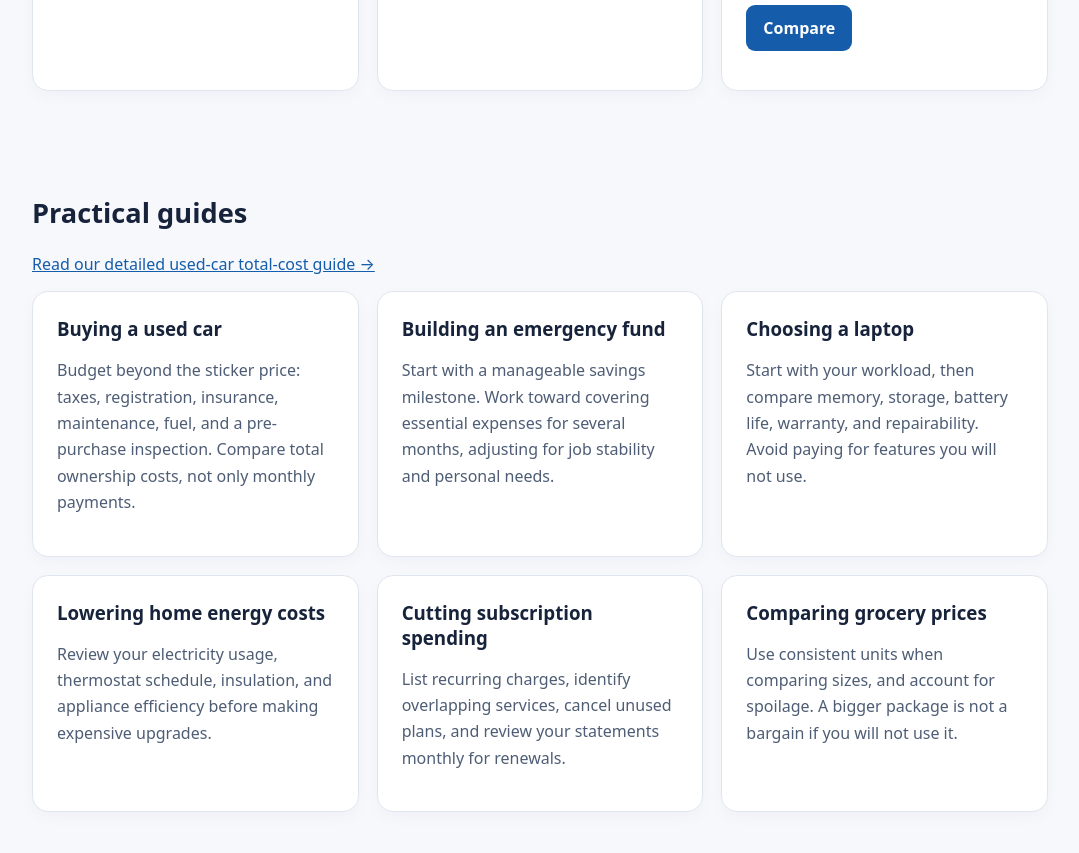
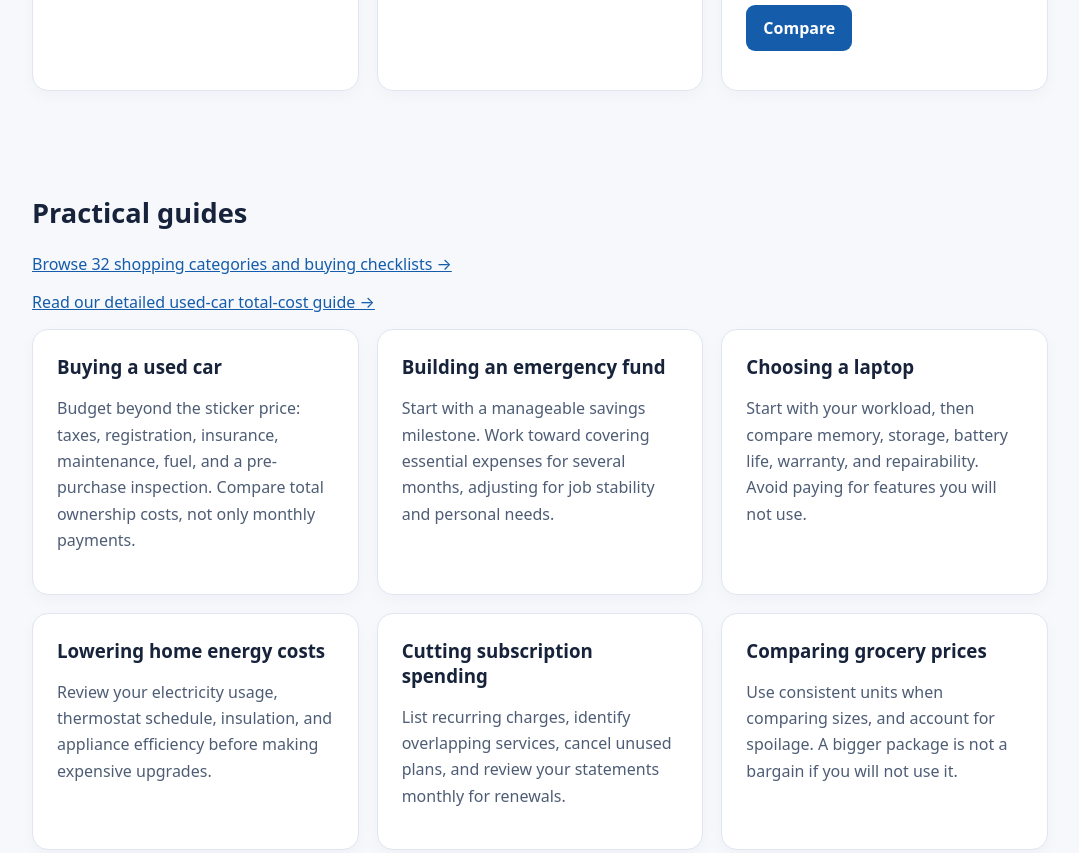
Before and after one commit to ytbrucevincenzo-cell/everyday-atlas, a plain HTML site: page index.html in a window 1280 px wide. Shown: the part 1080-1933 px from the top of the page, without its empty margins (100-1179 px from the left). Drawn offline with Linux system fonts and the light colour scheme.

Commit message:
Feature affiliate shopping guides on homepage

```diff
--- a/index.html
+++ b/index.html
@@ -9,7 +9,7 @@
 <div class="card"><h3>Emergency fund target</h3><p>See how much to save for unexpected expenses.</p><label for="expenses">Monthly essential expenses ($)</label><input id="expenses" type="number" min="0" value="1600"><label for="coverage">Months of coverage</label><input id="coverage" type="number" min="1" value="3"><label for="saved">Already saved ($)</label><input id="saved" type="number" min="0" value="500"><button onclick="calcFund()">Calculate</button><output id="fundResult" aria-live="polite"></output></div>
 <div class="card"><h3>Compare unit prices</h3><p>Find out which package is cheaper per unit.</p><label for="priceA">Product A price ($)</label><input id="priceA" type="number" min="0" step=".01" value="5.99"><label for="qtyA">Product A quantity</label><input id="qtyA" type="number" min=".001" step="any" value="16"><label for="priceB">Product B price ($)</label><input id="priceB" type="number" min="0" step=".01" value="8.49"><label for="qtyB">Product B quantity</label><input id="qtyB" type="number" min=".001" step="any" value="24"><button onclick="calcUnit()">Compare</button><output id="unitResult" aria-live="polite"></output></div>
 </div></section>
-<section class="wrap" id="guides"><h2>Practical guides</h2><p><a href="used-car-cost-guide.html">Read our detailed used-car total-cost guide →</a></p><div class="grid">
+<section class="wrap" id="guides"><h2>Practical guides</h2><p><a href="shopping-guides.html">Browse 32 shopping categories and buying checklists →</a></p><p><a href="used-car-cost-guide.html">Read our detailed used-car total-cost guide →</a></p><div class="grid">
 <article class="card"><h3>Buying a used car</h3><p>Budget beyond the sticker price: taxes, registration, insurance, maintenance, fuel, and a pre-purchase inspection. Compare total ownership costs, not only monthly payments.</p></article>
 <article class="card"><h3>Building an emergency fund</h3><p>Start with a manageable savings milestone. Work toward covering essential expenses for several months, adjusting for job stability and personal needs.</p></article>
 <article class="card"><h3>Choosing a laptop</h3><p>Start with your workload, then compare memory, storage, battery life, warranty, and repairability. Avoid paying for features you will not use.</p></article>
```
